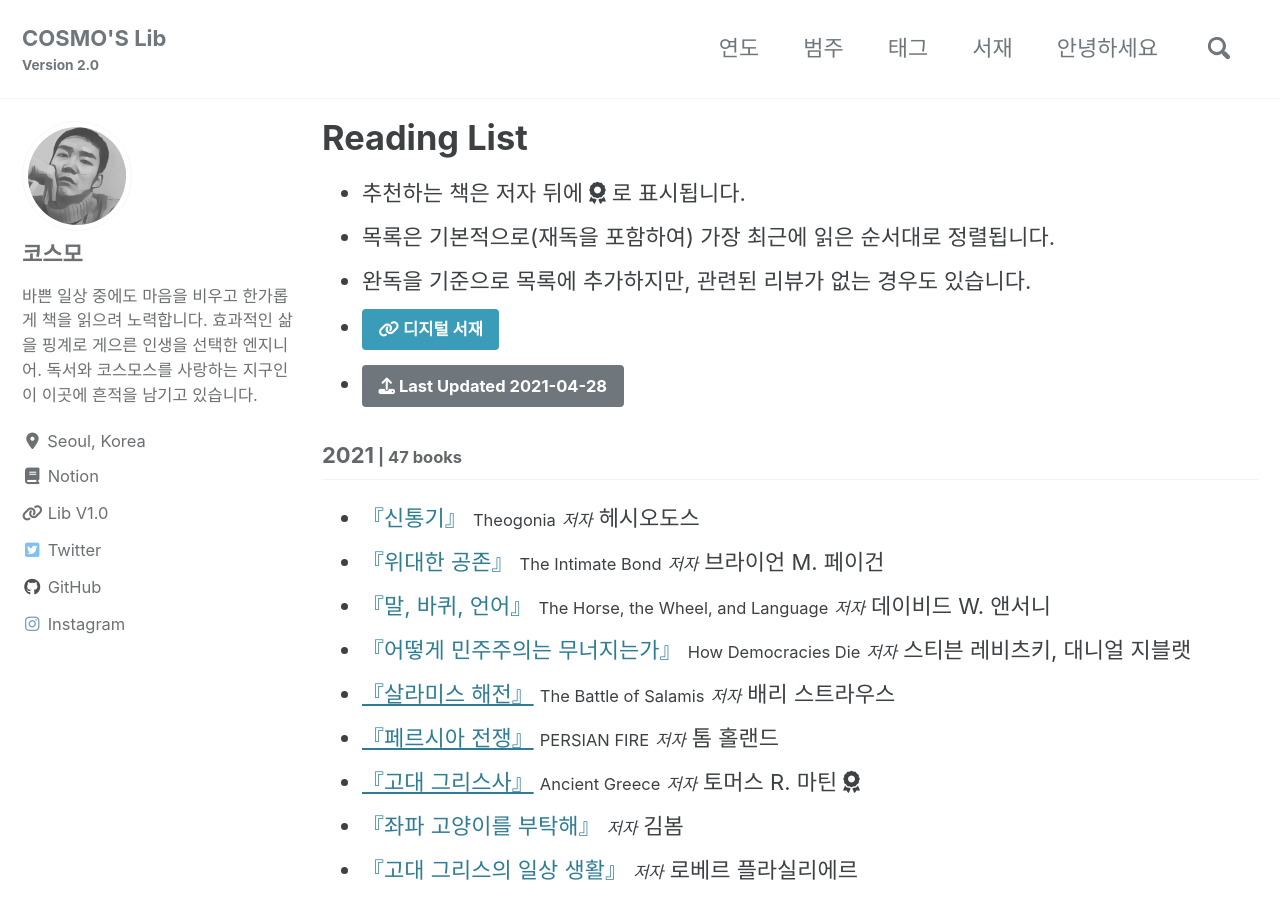
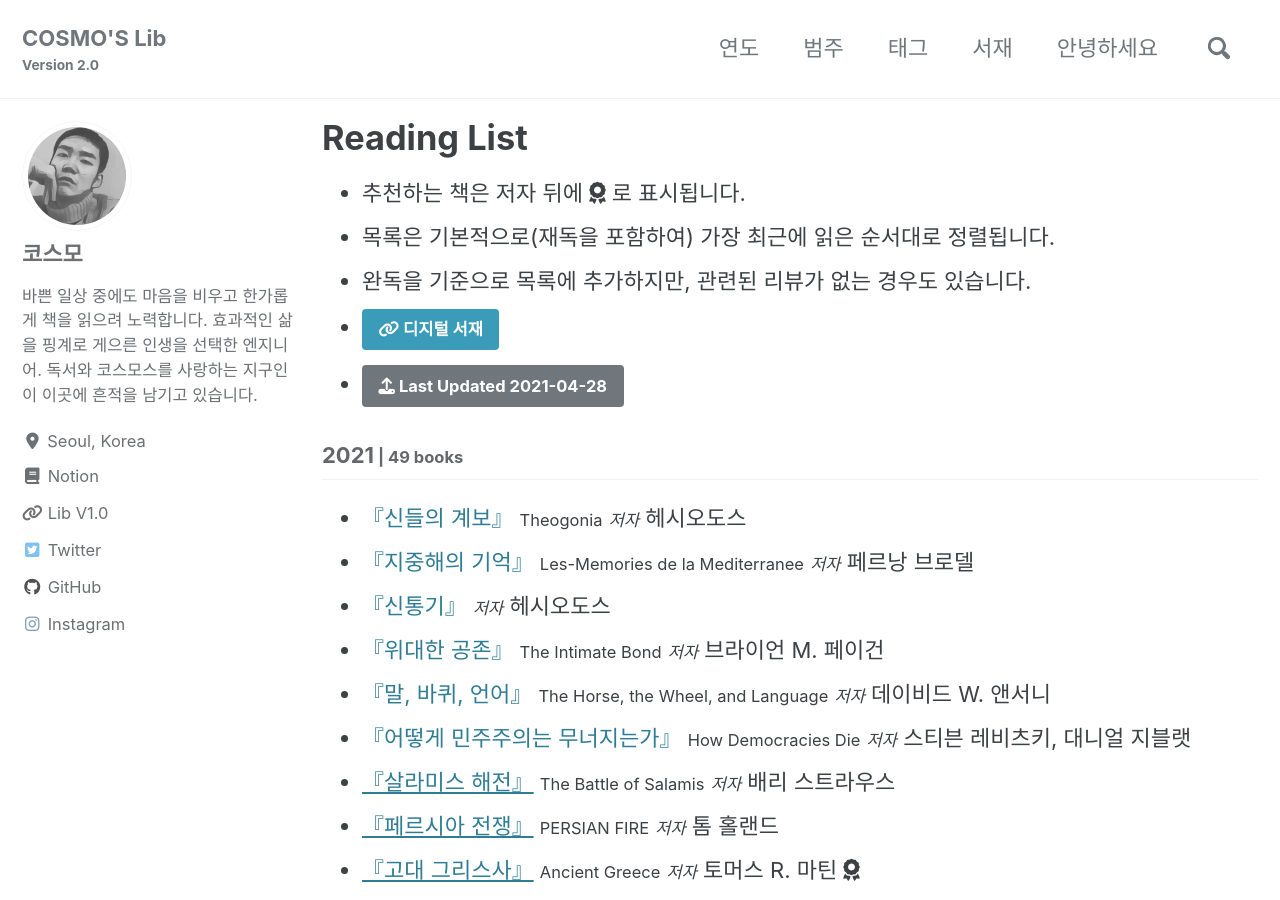
Before and after one commit to deftone2000/cosmo-s-archive, a Jekyll site: the page built from _pages/reading-list.html, in a window 1280 px wide and 900 px high. Built offline with Jekyll 4.4.1, drawn with Linux system fonts in a browser that asks for light colours; cached includes are drawn as plain includes; nearby versions of some CDN libraries; comment, search, counter and statistics services are not loaded; a style sheet for code colours, icons or effects is not loaded.

Commit message:
no message

```diff
--- a/_data/reading.yml
+++ b/_data/reading.yml
@@ -3,8 +3,28 @@ list:
   - year: "2021"
     books:
 
+      - title: "신들의 계보"
+        ori_title: Theogonia
+        author: 헤시오도스
+        post_title:
+        cover:
+        trans: 천병희
+        pub: 숲
+        pub_info: 2009-09-15
+        post_link:
+
+      - title: "지중해의 기억"
+        ori_title: Les-Memories de la Mediterranee
+        author: 페르낭 브로델
+        post_title:
+        cover:
+        trans: 강주헌
+        pub: 한길사
+        pub_info: 2012-02-10
+        post_link:
+
       - title: "신통기"
-        ori_title: Theogonia
+        ori_title:
         author: 헤시오도스
         post_title:
         cover:
```
